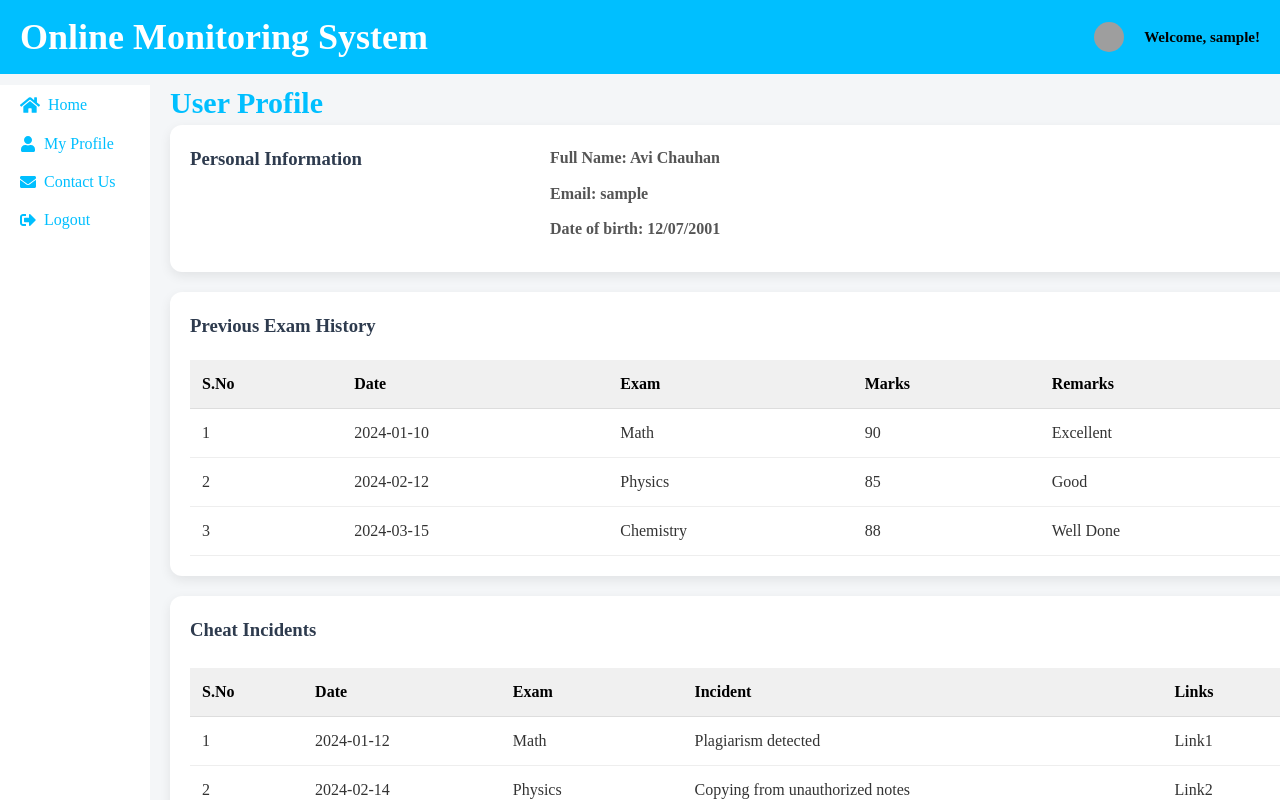
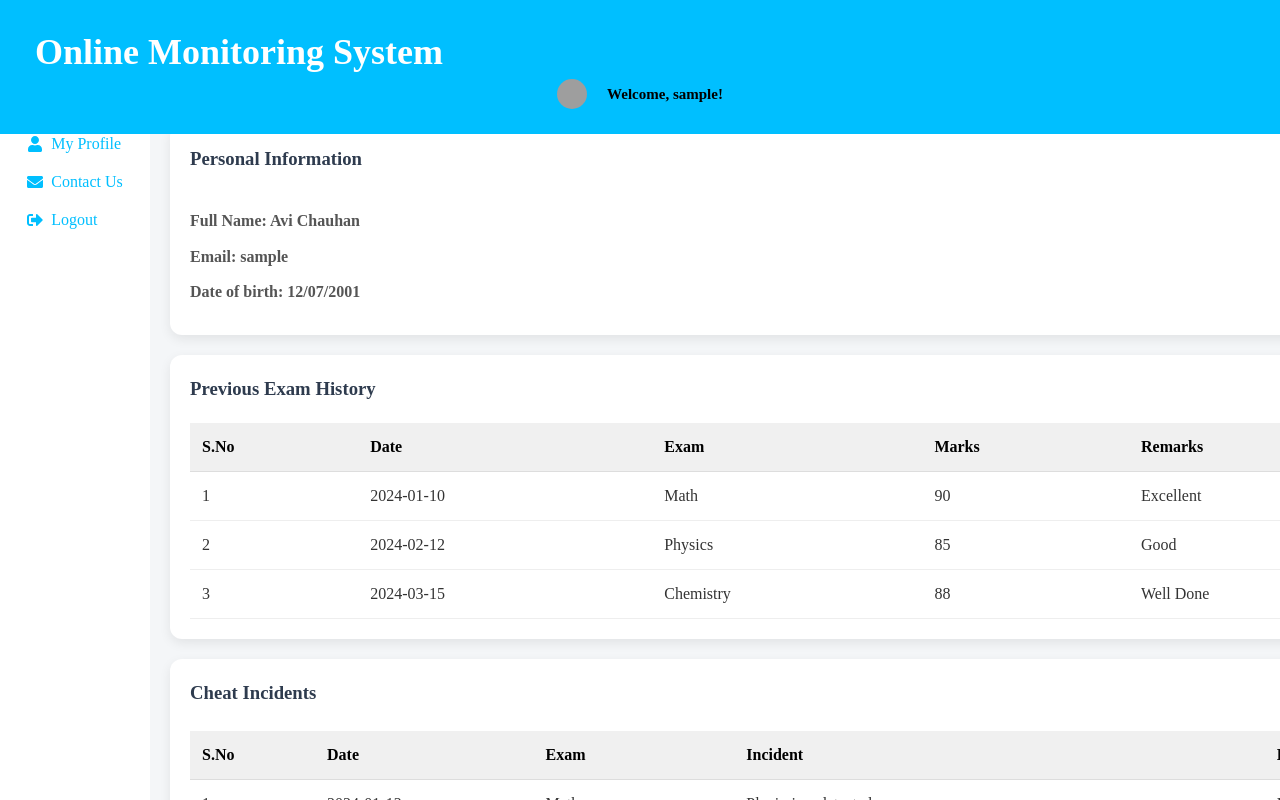
Before and after one commit to avi212003/-Online-Exam-Monitoring-System, a React (Vite) app in the folder user/frontend/: page /profile in a window 1280 px wide. Built offline with nearby package versions, Linux system fonts and the light colour scheme; sample sign-in values are in the browser's storage.

Commit message:
User profile dynamic

```diff
--- a/user/frontend/src/styles/userprofile.css
+++ b/user/frontend/src/styles/userprofile.css
@@ -273,3 +273,28 @@
     width: 100%;
   }
 }
+
+@media (max-width: 1440px) {
+  .profile_header-content {
+    flex-direction: column;
+    align-items: center;
+    padding: 15px;
+  }
+
+  .profile_welcome-section h3 {
+    font-size: 18px;
+  }
+
+  .profile_sidebar {
+    display: flex;
+    justify-content: space-around;
+  }
+
+  .profile-card div, .cheat-incidents div, .exam-history div {
+    width: 100%;
+  }
+
+  .profile_container{
+    width: 183.5vh;
+  }
+}
```
